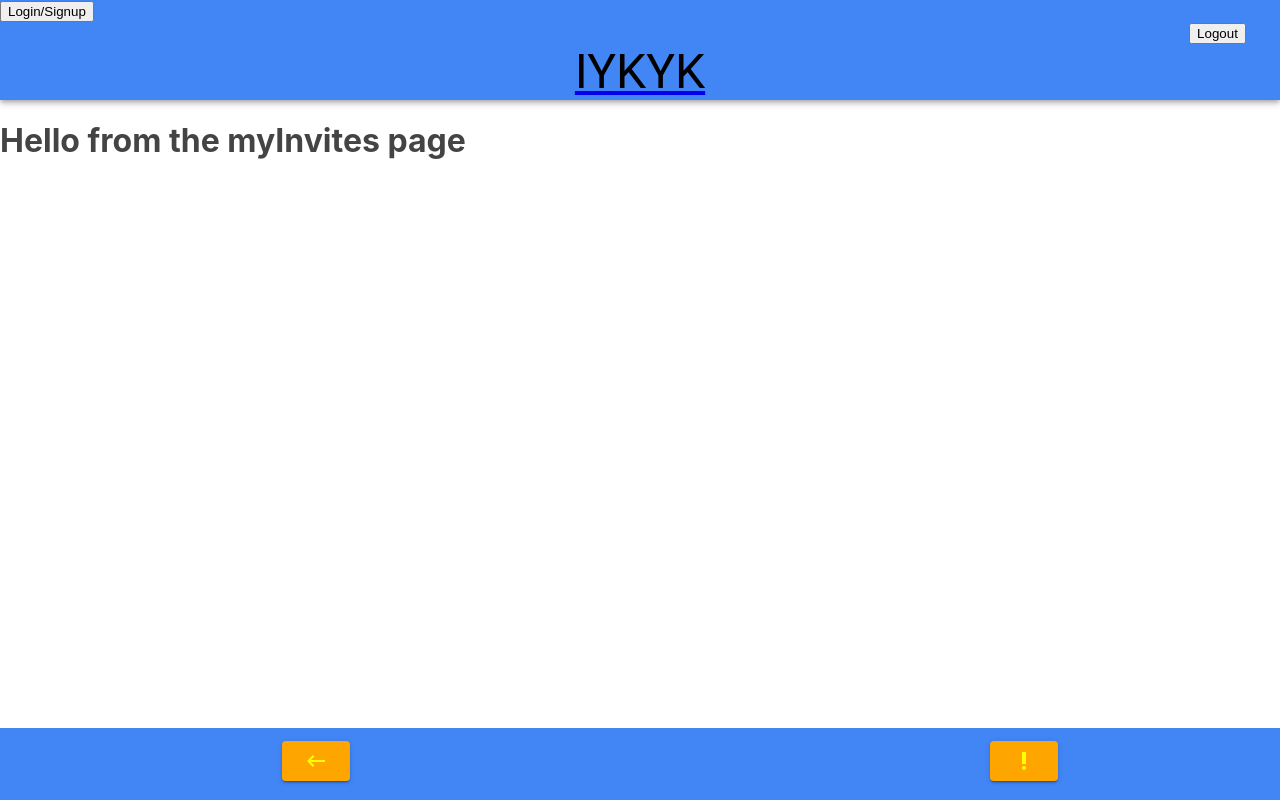
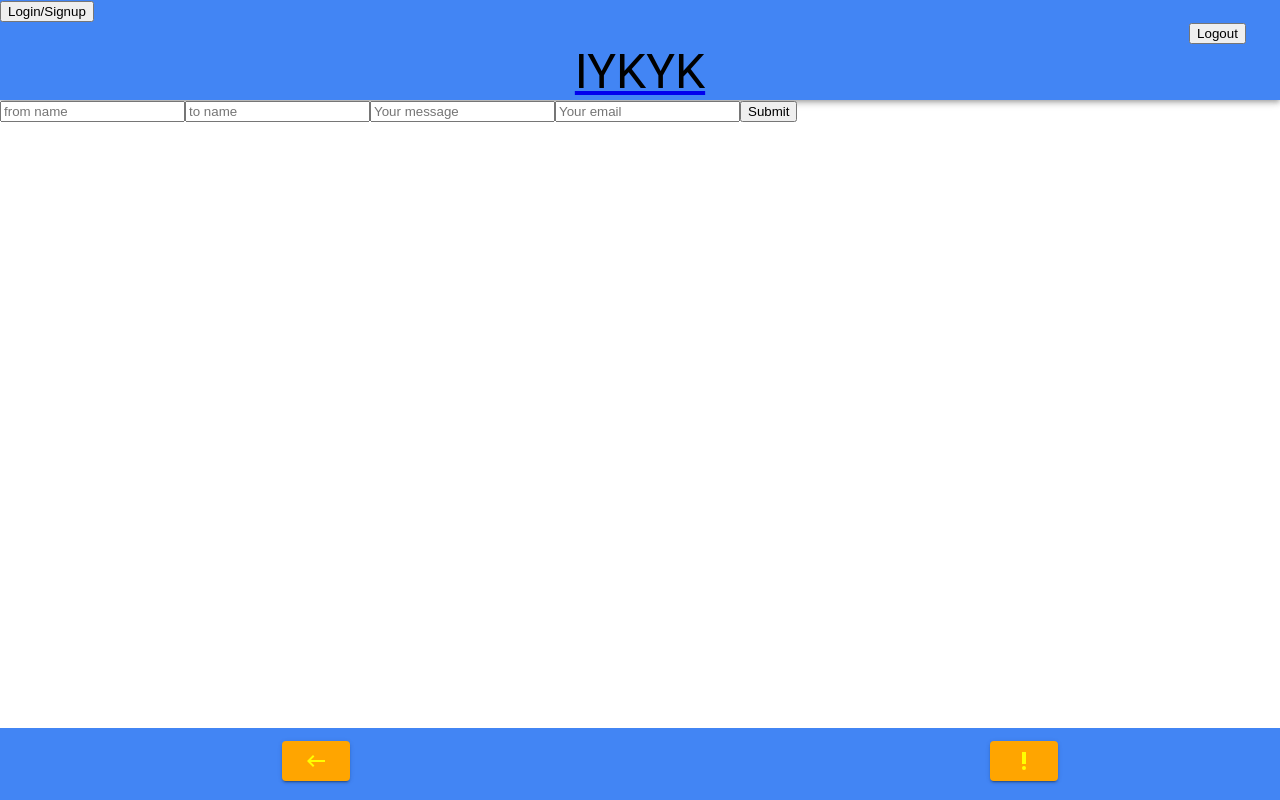
Before and after one commit to Jeff-T-Schmidt/IYKYK, a React (Create React App) app: page /myinvites in a window 1280 px wide. Built offline with nearby package versions, Linux system fonts and the light colour scheme.

Commit message:
Created the Email

```diff
--- a/package.json
+++ b/package.json
@@ -11,6 +11,7 @@
     "@testing-library/jest-dom": "^5.16.4",
     "@testing-library/react": "^13.2.0",
     "@testing-library/user-event": "^13.5.0",
+    "emailjs-com": "^3.2.0",
     "react": "^18.1.0",
     "react-dom": "^18.1.0",
     "react-router-dom": "^6.3.0",
--- a/src/App.js
+++ b/src/App.js
@@ -12,6 +12,8 @@
 import * as React from 'react';
 import SignUp from './components/pages/Signup.js'
 
+
+
 function App() {
 
   return (
@@ -24,7 +26,7 @@
         <Route path='/home' element={<Home/>} />
         <Route path='/newEvent' element={<NewEvent/>} />
         <Route path='/profile' element={<Profile/>} />
-        <Route path='/chat' element={<Chat/>} />
+        <Route path='/chat' element={<Chat/>}/>
         <Route path='/myinvites' element={<MyInvites/>} />
         <Route path='/createevent' element={<CreateEvent/>} />
       </Routes>
--- /dev/null
+++ b/src/components/Email.js
@@ -0,0 +1,71 @@
+import React from 'react';
+import { useState } from 'react';
+import { send } from 'emailjs-com';
+
+function Email() {
+    const [toSend, setToSend] = useState({
+        from_name: '',
+        to_name: '',
+        message: '',
+        reply_to: '',
+      });
+
+      const onSubmit = (e) => {
+        e.preventDefault();
+        send(
+          'service_hl1bptd',
+          'template_3wk1lvc',
+          toSend,
+          'Hizkf7pMD7CoCl5_L'
+        )
+          .then((response) => {
+            console.log('SUCCESS!', response.status, response.text);
+          })
+          .catch((err) => {
+            console.log('FAILED...', err);
+          });
+      };
+
+      const handleChange = (e) => {
+        setToSend({ ...toSend, [e.target.name]: e.target.value });
+      };
+    return (
+        <>
+            <div className="Email">
+                <form onSubmit={onSubmit}>
+                    <input
+                        type='text'
+                        name='from_name'
+                        placeholder='from name'
+                        value={toSend.from_name}
+                        onChange={handleChange}
+                    />
+                    <input
+                        type='text'
+                        name='to_name'
+                        placeholder='to name'
+                        value={toSend.to_name}
+                        onChange={handleChange}
+                    />
+                    <input
+                        type='text'
+                        name='message'
+                        placeholder='Your message'
+                        value={toSend.message}
+                        onChange={handleChange}
+                    />
+                    <input
+                        type='text'
+                        name='reply_to'
+                        placeholder='Your email'
+                        value={toSend.reply_to}
+                        onChange={handleChange}
+                    />
+                    <button type='submit'>Submit</button>
+                </form>
+            </div>
+        </>
+    );
+}
+
+export default Email;
--- a/src/components/pages/Home.js
+++ b/src/components/pages/Home.js
@@ -10,7 +10,7 @@
                 <div className='headButtons'>
                     <div className='row1'>
                         <Link to='/newEvent'>
-                    <Button className="btn1"variant="contained">New Event</Button>
+                    <Button className="btn1"variant="contained">My Events</Button>
                         </Link>
                     </div>
                     <div className='row2'>
--- a/src/components/pages/myInvites.js
+++ b/src/components/pages/myInvites.js
@@ -1,3 +1,11 @@
-const MyInvites = () => <h1>Hello from the myInvites page</h1>
+import Email from '../Email.js';
+
+const MyInvites = () => {
+    return (
+        <>
+        <Email/>
+        </>
+    )
+}
 
 export default MyInvites
```
Also changed, not shown: 1 other file (tests, documents, lock files or other folders).
